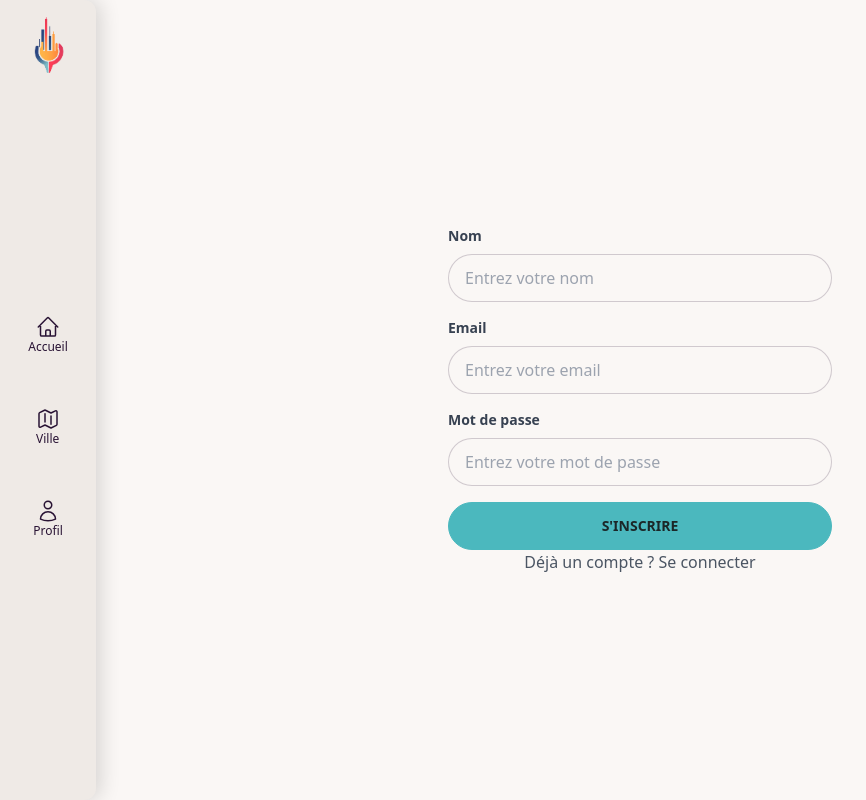
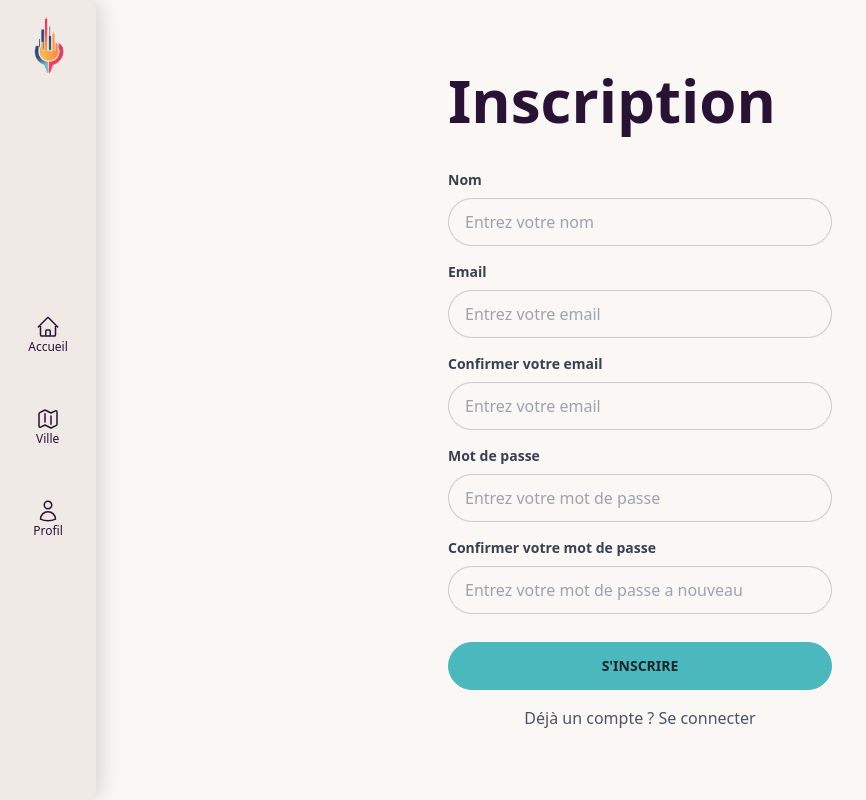
Before and after one commit to WildCodeSchool/2023-03-wns-keller-groupe3, a React (Create React App) app in the folder client/: page /user in a window 1280 px wide. Both pictures are taken after a click on the element "Pas de compte ? S'inscrire". Shown: the whole page, without its empty margins (0-866 px from the left). Built offline with nearby package versions, Linux system fonts and the light colour scheme.

Commit message:
finalisation de l'ajout de toastify

```diff
--- a/client/src/components/Login.tsx
+++ b/client/src/components/Login.tsx
@@ -1,12 +1,9 @@
 import { Navigate } from "react-router-dom";
-import { gql, useLazyQuery } from '@apollo/client';
+import { useLazyQuery } from '@apollo/client';
 import { useState } from 'react';
-
-const LOGIN = gql`
-  query Query($password: String!, $email: String!) {
-    login(password: $password, email: $email)
-  }
-`;
+import { LOGIN } from "../graphql/queries";
+import { toast } from "react-toastify";
+import CustomToast from "../utils/CustomToast";
 
 export default function Login() {
   const [email, setEmail] = useState("");
@@ -24,11 +21,21 @@ export default function Login() {
   }
 
   const handleSubmitLogin = async () => {
+    if (error) {
+      toast(
+        <CustomToast
+          message={`Vos informations de connection sont erroné`}
+          color='text-error'
+        />
+      );
+    } else {
     login();
       }
+    }
 
 return (
     <>
+      <h2 className="text-6xl text-base-content font-bold mb-10 text">Connexion</h2>
       <div className="mb-4 w-full">
         <label className="block text-gray-700 text-sm font-bold mb-2" htmlFor="email">
           Email
@@ -59,7 +66,7 @@ return (
           placeholder="Entrez votre mot de passe"
           />
           </div>
-          <button className="btn btn-active btn-primary w-full mb-4" type="button" onClick={ handleSubmitLogin }>
+          <button className="btn btn-active btn-primary w-full mt-4" type="button" onClick={ handleSubmitLogin }>
           Se connecter
           </button>
         </>
--- a/client/src/components/Subscribe.tsx
+++ b/client/src/components/Subscribe.tsx
@@ -1,54 +1,89 @@
 import { useState } from "react";
-import { useMutation, gql } from "@apollo/client";
+import { useMutation } from "@apollo/client";
 import { useNavigate } from "react-router-dom";
-
-export const CREATE_USER = gql`
-  mutation CreateUser($email: String!, $name: String!, $password: String!) {
-    createUser(email: $email, name: $name, password: $password) {
-      id
-      email
-      name
-    }
-  }
-`;
-
-export const GET_USER = gql` {
-  query getUser {
-    id
-    name
-    mail
-  }
-}
-`;
+import { GET_USER } from "../graphql/queries";
+import { CREATE_USER } from "../graphql/mutations";
+import { toast } from "react-toastify";
+import CustomToast from "../utils/CustomToast";
 
 export default function Subscribe() {
   const [name, setName] = useState("");
   const [email, setEmail] = useState("");
+  const [confirmEmail, setConfirmEmail] = useState("");
   const [password, setPassword] = useState("");
+  const [confirmPassword, setConfirmPassword] = useState("");
   const navigate = useNavigate();
-  const [addUser, { error, loading }] = useMutation(CREATE_USER, {
+  const [addUser] = useMutation(CREATE_USER, {
     refetchQueries: [GET_USER],
   });
-  if (loading) {
-    return <p>Loading</p>;
-  }
-  if (error) {
-    console.log(error);
-    return <p>Error</p>;
-  }
+  const emailRegex =
+  /^(([^<>()[\]\\.,;:\s@"]+(\.[^<>()[\]\\.,;:\s@"]+)*)|(".+"))@((\[[0-9]{1,3}\.[0-9]{1,3}\.[0-9]{1,3}\.[0-9]{1,3}\])|(([a-zA-Z\-0-9]+\.)+[a-zA-Z]{2,}))$/;
+  const passwordRegex = /^(?=.*\d)(?=.*[a-z])(?=.*[A-Z])(?=.*[a-zA-Z]).{8,}$/;
 
   const handleSubmit = async () => {
-    console.log("arriver dans la fonction handlsubmit")
+    if ( name.trim() === "" ) {
+      toast(
+      <CustomToast
+        message={`Veuillez ajoutez un nom`}
+        color='text-error'
+      />
+    );
+    }
+    else if (!emailRegex.test(email)) {
+      console.log("email",(email));
+       toast(
+      <CustomToast
+        message={`Votre email n'est pas valide`}
+        color='text-error'
+      />
+    );
+    }  else if (email !== confirmEmail) {
+      toast(
+        <CustomToast
+          message={`Les adresses email ne correspondent pas`}
+          color="text-error"
+        />
+      );
+    } else if (!passwordRegex.test(password)) {
+      toast(
+      <CustomToast
+        message={`Votre mot de passe n'est pas valide`}
+        color='text-error'
+      />
+    );
+    } else if (password !== confirmPassword) {
+      toast(
+        <CustomToast
+          message={`Les mots de passe ne correspondent pas`}
+          color="text-error"
+        />
+      );
+    } else {
       try {
         await addUser({ variables: { email, name, password } });
-        navigate ("/");
-      } catch (addUserError) {
-        console.error("catcherror de la fonction ", error);
-      }
-  };
+        navigate("/user");
+        toast(
+          <CustomToast
+            message={`Bienvenue ${name}, veuillez vous identifier pour profiter pleinement des fonctionnalités`}
+            color="text-success"
+          />
+        );
+      } catch (error) {
+        console.log(error);
+        toast(
+          <CustomToast
+            message={`Une erreur s'est produite lors de l'inscription. Veuillez réessayer.`}
+            color="text-error"
+            />
+            );
+          }
+        }
+      };
+
 
   return (
     <>
+    <h2 className="text-6xl text-base-content font-bold mb-10 text">Inscription</h2>
     <div className="mb-4">
     <label className="block text-gray-700 text-sm font-bold mb-2" htmlFor="name">
       Nom
@@ -80,6 +115,21 @@ export default function Subscribe() {
     />
     </div>
     <div className="mb-4">
+    <label className="block text-gray-700 text-sm font-bold mb-2" htmlFor="email">
+     Confirmer votre email
+    </label>
+    <input
+      className="input input-bordered w-full"
+      type="email"
+      id="confirmEmail"
+      value={confirmEmail}
+      onChange={(e) => {
+        setConfirmEmail(e.target.value);
+      }}
+      placeholder="Entrez votre email"
+    />
+    </div>
+    <div className="mb-4">
         <label className="block text-gray-700 text-sm font-bold mb-2" htmlFor="password">
           Mot de passe
         </label>
@@ -94,7 +144,22 @@ export default function Subscribe() {
           placeholder="Entrez votre mot de passe"
           />
       </div>
-      <button className="btn btn-active btn-primary" type="button" onClick={ handleSubmit }>
+      <div className="mb-4">
+        <label className="block text-gray-700 text-sm font-bold mb-2" htmlFor="password">
+          Confirmer votre mot de passe
+        </label>
+        <input
+          className="input input-bordered w-full"
+          type="password"
+          id="confirmPassword"
+          value={confirmPassword}
+          onChange={(e) => {
+            setConfirmPassword(e.target.value);
+          }}
+          placeholder="Entrez votre mot de passe a nouveau"
+          />
+      </div>
+      <button className="btn btn-active btn-primary mt-3" type="button" onClick={ handleSubmit }>
       S'inscrire
       </button>
   </>
--- a/client/src/graphql/mutations/index.ts
+++ b/client/src/graphql/mutations/index.ts
@@ -21,3 +21,14 @@ export const ADD_CITY = gql`
     }
   }
 `;
+
+
+export const CREATE_USER = gql`
+  mutation CreateUser($email: String!, $name: String!, $password: String!) {
+    createUser(email: $email, name: $name, password: $password) {
+      id
+      email
+      name
+    }
+  }
+`;
--- a/client/src/graphql/queries/index.ts
+++ b/client/src/graphql/queries/index.ts
@@ -9,3 +9,19 @@ export const GET_CITIES = gql`
     }
   }
 `;
+
+export const GET_USER = gql` {
+  query getUser {
+    id
+    name
+    mail
+  }
+}
+`;
+
+
+export const LOGIN = gql`
+  query Query($password: String!, $email: String!) {
+    login(password: $password, email: $email)
+  }
+`;
--- a/client/src/pages/Cities.tsx
+++ b/client/src/pages/Cities.tsx
@@ -5,9 +5,9 @@ import { useQuery, useMutation } from "@apollo/client";
 import { CityCard, City } from "../components/CityCard";
 import { ADD_CITY } from "../graphql/mutations";
 import { GET_CITIES } from "../graphql/queries";
+import { toast } from "react-toastify";
 import CustomToast from "../utils/CustomToast";
 import backgroundCity from "../assets/cityBackground.png";
-import { toast } from "react-toastify";
 
 function Cities() {
   const navigate = useNavigate();
--- a/client/src/pages/User.tsx
+++ b/client/src/pages/User.tsx
@@ -21,7 +21,7 @@ function UserPage () {
         {isRegisterMode ? <Subscribe /> : <Login />}
       </form>
       <p
-        className="text-center text-gray-600 cursor-pointer justify-center items-center"
+        className="text-center text-gray-600 cursor-pointer justify-center items-center mt-4"
         onClick={toggleMode}
       >
         {isRegisterMode ? "Déjà un compte ? Se connecter" : "Pas de compte ? S'inscrire"}
```
